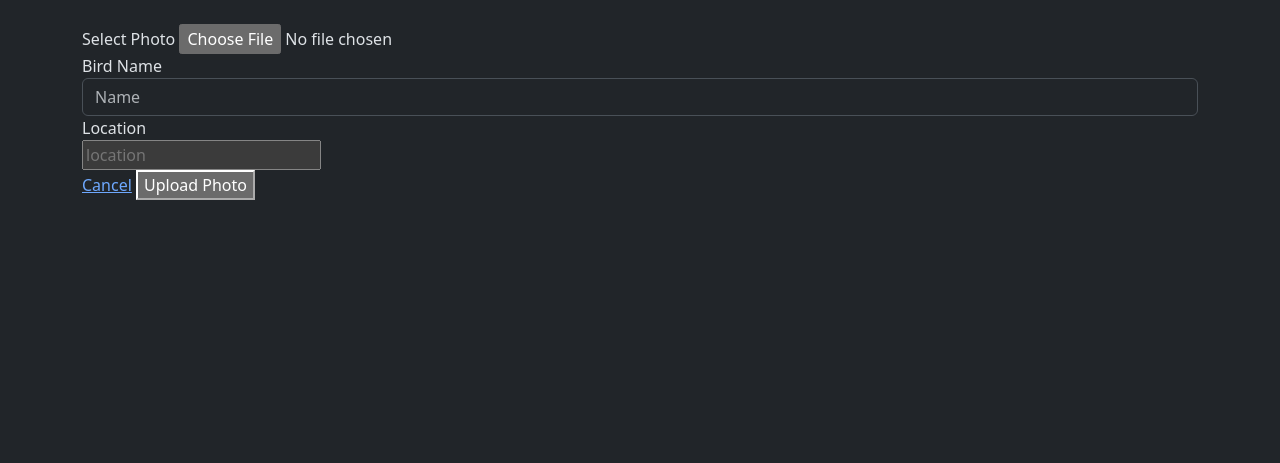
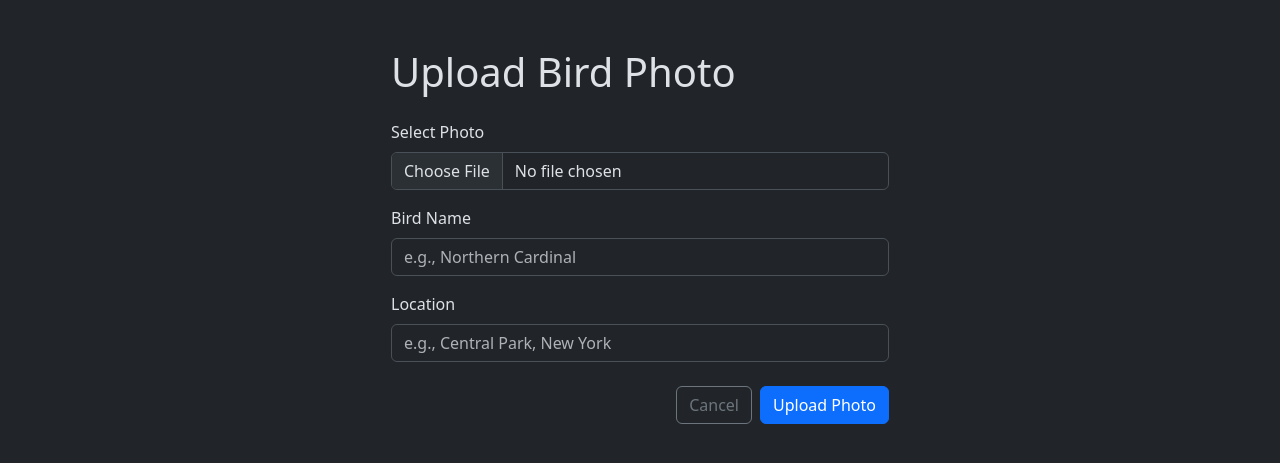
Before and after one commit to command-line-team2-UA5309/FlaskPictureApp, a Flask app: page /upload_post in a window 1280 px wide. Shown: the part 56-519 px from the top of the page. Run offline with Flask 3, Linux system fonts and the light colour scheme; the visitor is signed in with stand-in values (Sample User, id 1); some libraries are stand-ins or nearby versions.

Commit message:
CLT-5 Add styling for the page for uploading images

```diff
--- a/templates/upload_post.html
+++ b/templates/upload_post.html
@@ -1,37 +1,38 @@
-{% from 'form_helper.html' import displayField %}
-
 {% extends "base.html" %}
 
-{% block title %} Login {% endblock %}
+{% block title %} Upload image {% endblock %}
 
 {% block content %}
-    <div>
-        <form method="POST" enctype="multipart/form-data" action="/upload_post">
-            <div>
-                <label for="formFile">Select Photo</label>
-                <input type="file" name="file" value="file" required>
-            </div>
+    <div class="row justify-content-center">
+        <div class="col-lg-6 col-md-8">
+            <div class="card border-0">
+                <div class="card-body p-4">
+                    <h1 class="mb-4">Upload Bird Photo</h1>
 
-            <div>
-                <label>Bird Name</label>
-                <div>
-                    <input type="text" class="form-control" name="bird_name" placeholder="Name" required>
+                    <form method="POST" enctype="multipart/form-data" action="/upload_post">
+                        <div class="mb-3">
+                            <label for="formFile" class="form-label">Select Photo</label>
+                            <input type="file" class="form-control" id="formFile" name="file" value="file" required>
+                        </div>
+
+                        <div class="mb-3">
+                            <label for="birdName" class="form-label">Bird Name</label>
+                            <input type="text" class="form-control" id="birdName" name="bird_name" placeholder="e.g., Northern Cardinal" required>
+                        </div>
+
+                        <div class="mb-4">
+                            <label for="location" class="form-label">Location</label>
+                            <input type="text" class="form-control" id="location" name="location" placeholder="e.g., Central Park, New York" required>
+                        </div>
+
+                        <div class="d-flex gap-2 justify-content-end">
+                            <a href="/" class="btn btn-outline-secondary">Cancel</a>
+                            <button type="submit" class="btn btn-primary">Upload Photo</button>
+                        </div>
+                    </form>
                 </div>
             </div>
-
-            <div>
-                <label>Location</label>
-                <div>
-                    <input type="text" name="location" placeholder="location" required>
-                </div>
-            </div>
-
-            <div>
-                <a href="/">Cancel</a>
-                <button type="submit">Upload Photo</button>
-            </div>
-
-        </form>
+        </div>
     </div>
 
 {% endblock %}
```
